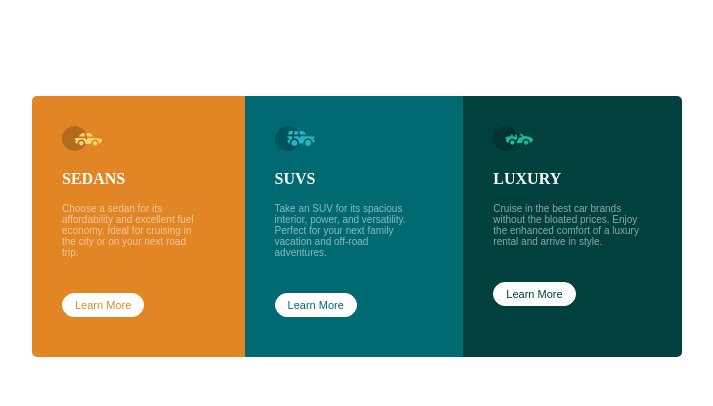
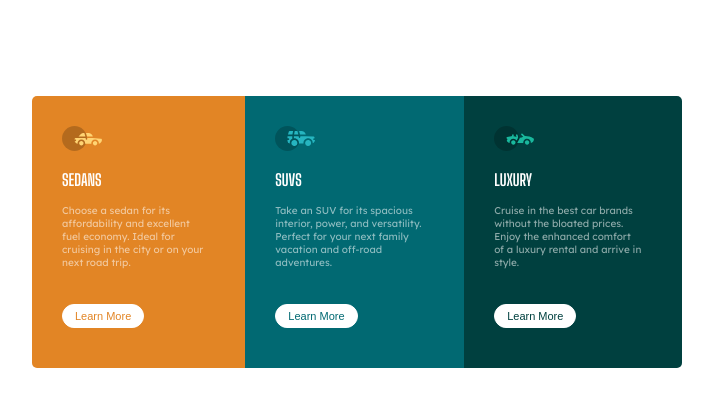
Before and after one commit to prem9528/3-column-preview-card, a plain HTML site: page index.html in a window 1280 px wide. Shown: the whole page, without its empty margins (283-996 px from the left). Drawn offline with Linux system fonts and the light colour scheme.

Commit message:
committing changes for font-family

```diff
--- a/style.css
+++ b/style.css
@@ -1,3 +1,6 @@
+@import url("https://fonts.googleapis.com/css2?family=Lexend+Deca&display=swap");
+@import url("https://fonts.googleapis.com/css2?family=Big+Shoulders+Display:wght@700&display=swap");
+
 body{
     display: flex;
     justify-content: center;
@@ -36,6 +39,7 @@ margin-bottom:15px;
 .sedan,.suv,.luxury{
 font-weight:bolder;
 color: white;
+font-family: 'Big Shoulders Display', cursive;
 
 }
 .text{
```
